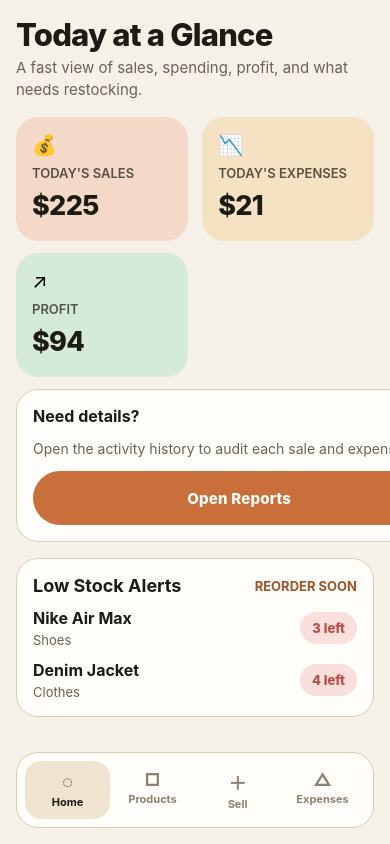
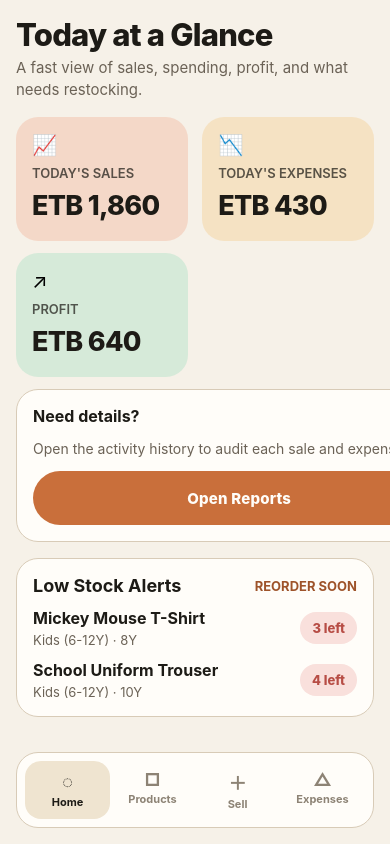
Before and after one commit to eleccrazy/shop_app, a React Native app: screen / in a window 390 px wide. Built offline with nearby package versions, Linux system fonts and the light colour scheme.

Commit message:
refactor: update inventory domain models for kids retail MVP

```diff
--- /dev/null
+++ b/src/content/copy.ts
@@ -0,0 +1,60 @@
+export const copy = {
+  locale: 'en-ET',
+  currencyCode: 'ETB',
+  currencySymbol: 'ETB',
+  dashboard: {
+    title: 'Today at a Glance',
+    subtitle:
+      'A fast view of sales, spending, profit, and what needs restocking.',
+    salesLabel: "Today's Sales",
+    expensesLabel: "Today's Expenses",
+    profitLabel: 'Profit',
+    detailsTitle: 'Need details?',
+    detailsText: 'Open the activity history to audit each sale and expense entry.',
+    openReports: 'Open Reports',
+    lowStockTitle: 'Low Stock Alerts',
+    lowStockAction: 'Reorder Soon',
+    stockLeft: (quantity: number) => `${quantity} left`,
+  },
+  products: {
+    title: 'Products',
+    subtitle: 'Your inventory master list with pricing and stock levels.',
+    addButton: '+ Add Product',
+    buyLabel: 'Buy',
+    sellLabel: 'Sell',
+    quantityUnit: 'pcs',
+  },
+  sell: {
+    title: 'New Sale',
+    subtitle: 'Keep this flow fast for the counter. Search, enter quantity, confirm.',
+    confirmButton: 'Confirm Sale',
+    selectProduct: 'Select Product',
+    searchPlaceholder: 'Search product',
+    saleDetails: 'Sale Details',
+    quantitySold: 'Quantity Sold',
+    expectedTotal: 'Expected total',
+    inStock: 'in stock',
+    sellingAt: 'Selling at',
+  },
+  expenses: {
+    title: 'Expenses',
+    subtitle: 'Track spending so the profit numbers stay honest.',
+    saveButton: 'Save Expense',
+    addTitle: 'Add Expense',
+    whatDidYouBuy: 'What did you buy?',
+    howMuch: 'How much?',
+    recentTitle: 'Recent Expenses',
+  },
+  reports: {
+    title: 'Reports',
+    subtitle: 'A simple audit trail of sales and expenses.',
+    historyTitle: 'History',
+    backButton: 'Back to Dashboard',
+  },
+  tabs: {
+    home: 'Home',
+    products: 'Products',
+    sell: 'Sell',
+    expenses: 'Expenses',
+  },
+} as const;
--- a/src/data/mockData.ts
+++ b/src/data/mockData.ts
@@ -1,37 +1,138 @@
-import type { ActivityEntry, Expense, Product } from '../types/models';
+import type {
+  ActivityEntry,
+  Expense,
+  Product,
+  SaleTransaction,
+  StockLog,
+} from '../types/models';
+
+const now = Date.now();
+const hour = 60 * 60 * 1000;
 
 export const products: Product[] = [
   {
     id: 'p1',
-    name: 'Nike Air Max',
-    buyingPrice: 62,
-    sellingPrice: 88,
-    quantity: 3,
-    category: 'Shoes',
+    name: 'Mickey Mouse T-Shirt',
+    sku: 'KID-TS-001',
+    category: 'Kids (6-12Y)',
+    subCategory: 'Tops',
+    attributes: {
+      size: '8Y',
+      color: 'Red',
+      gender: 'Unisex',
+      brand: 'Local',
+      material: 'Cotton',
+    },
+    costPrice: 420,
+    sellingPrice: 650,
+    currentStock: 3,
+    lowStockThreshold: 5,
+    isActive: true,
+    createdAt: now - 72 * hour,
+    updatedAt: now - 4 * hour,
   },
   {
     id: 'p2',
-    name: 'Adidas Street Runner',
-    buyingPrice: 55,
-    sellingPrice: 79,
-    quantity: 9,
-    category: 'Shoes',
+    name: 'Baby Winter Coat',
+    sku: 'BABY-CT-002',
+    category: 'Baby (0-24M)',
+    subCategory: 'Outerwear',
+    attributes: {
+      size: '12M',
+      color: 'Pink',
+      gender: 'Girl',
+      brand: 'Mothercare',
+      material: 'Wool Blend',
+    },
+    costPrice: 950,
+    sellingPrice: 1350,
+    currentStock: 9,
+    lowStockThreshold: 4,
+    isActive: true,
+    createdAt: now - 120 * hour,
+    updatedAt: now - 2 * hour,
   },
   {
     id: 'p3',
-    name: 'Denim Jacket',
-    buyingPrice: 28,
-    sellingPrice: 49,
-    quantity: 4,
-    category: 'Clothes',
+    name: 'School Uniform Trouser',
+    sku: 'UNI-TR-003',
+    category: 'Kids (6-12Y)',
+    subCategory: 'School Uniform',
+    attributes: {
+      size: '10Y',
+      color: 'Navy Blue',
+      gender: 'Boy',
+      brand: 'Local',
+      material: 'Poly Cotton',
+    },
+    costPrice: 380,
+    sellingPrice: 560,
+    currentStock: 4,
+    lowStockThreshold: 5,
+    isActive: true,
+    createdAt: now - 48 * hour,
+    updatedAt: now - 3 * hour,
   },
   {
     id: 'p4',
-    name: 'Classic Hoodie',
-    buyingPrice: 19,
-    sellingPrice: 35,
-    quantity: 11,
-    category: 'Clothes',
+    name: 'Kids Canvas Shoes',
+    sku: 'SHOE-004',
+    category: 'Shoes',
+    subCategory: 'Casual',
+    attributes: {
+      size: 'EU 31',
+      color: 'White',
+      gender: 'Unisex',
+      brand: 'Local',
+    },
+    costPrice: 700,
+    sellingPrice: 980,
+    currentStock: 11,
+    lowStockThreshold: 4,
+    isActive: true,
+    createdAt: now - 96 * hour,
+    updatedAt: now - hour,
+  },
+];
+
+export const sales: SaleTransaction[] = [
+  {
+    id: 's1',
+    productId: 'p1',
+    productName: 'Mickey Mouse T-Shirt',
+    productSku: 'KID-TS-001',
+    category: 'Kids (6-12Y)',
+    productAttributesSnapshot: {
+      size: '8Y',
+      color: 'Red',
+      gender: 'Unisex',
+    },
+    quantitySold: 2,
+    unitCostPrice: 420,
+    unitSellingPrice: 650,
+    totalRevenue: 1300,
+    totalProfit: 460,
+    currency: 'ETB',
+    soldAt: now - 2 * hour,
+  },
+  {
+    id: 's2',
+    productId: 'p3',
+    productName: 'School Uniform Trouser',
+    productSku: 'UNI-TR-003',
+    category: 'Kids (6-12Y)',
+    productAttributesSnapshot: {
+      size: '10Y',
+      color: 'Navy Blue',
+      gender: 'Boy',
+    },
+    quantitySold: 1,
+    unitCostPrice: 380,
+    unitSellingPrice: 560,
+    totalRevenue: 560,
+    totalProfit: 180,
+    currency: 'ETB',
+    soldAt: now - 5 * hour,
   },
 ];
 
@@ -39,20 +140,44 @@ export const expenses: Expense[] = [
   {
     id: 'e1',
     title: 'Transport',
-    amount: 12,
-    createdAt: 'Today, 08:15',
+    category: 'Transport',
+    amount: 250,
+    expenseDate: now - 8 * hour,
+    recordedAt: now - 8 * hour,
+    currency: 'ETB',
   },
   {
     id: 'e2',
     title: 'Lunch',
-    amount: 9,
-    createdAt: 'Today, 13:05',
+    category: 'Other',
+    amount: 180,
+    expenseDate: now - 3 * hour,
+    recordedAt: now - 3 * hour,
+    currency: 'ETB',
   },
   {
     id: 'e3',
     title: 'Packaging',
-    amount: 6,
-    createdAt: 'Yesterday, 17:40',
+    category: 'Packaging',
+    amount: 120,
+    expenseDate: now - 26 * hour,
+    recordedAt: now - 26 * hour,
+    currency: 'ETB',
+  },
+];
+
+export const stockLogs: StockLog[] = [
+  {
+    id: 'st1',
+    productId: 'p1',
+    productName: 'Mickey Mouse T-Shirt',
+    productSku: 'KID-TS-001',
+    type: 'Restock',
+    quantityBefore: 8,
+    quantityChanged: 5,
+    quantityAfter: 13,
+    loggedAt: now - 30 * hour,
+    notes: 'Weekend restock',
   },
 ];
 
@@ -60,35 +185,45 @@ export const activityFeed: ActivityEntry[] = [
   {
     id: 'a1',
     type: 'sale',
-    title: 'Sold 2 Nike Air Max',
-    amount: 176,
+    title: 'Sold 2 Mickey Mouse T-Shirt',
+    amount: 1300,
     timestamp: 'Today, 14:12',
   },
   {
     id: 'a2',
     type: 'expense',
     title: 'Bought Transport',
-    amount: 12,
+    amount: 250,
     timestamp: 'Today, 08:15',
   },
   {
     id: 'a3',
     type: 'sale',
-    title: 'Sold 1 Denim Jacket',
-    amount: 49,
+    title: 'Sold 1 School Uniform Trouser',
+    amount: 560,
     timestamp: 'Today, 11:30',
   },
   {
     id: 'a4',
     type: 'expense',
     title: 'Bought Lunch',
-    amount: 9,
+    amount: 180,
     timestamp: 'Today, 13:05',
   },
 ];
 
-export const todaysSalesTotal = 225;
-export const todaysExpensesTotal = 21;
-export const todaysProfitTotal = 94;
+export const todaysSalesTotal = sales.reduce(
+  (total, sale) => total + sale.totalRevenue,
+  0,
+);
+export const todaysExpensesTotal = expenses
+  .filter(expense => expense.expenseDate >= now - 24 * hour)
+  .reduce((total, expense) => total + expense.amount, 0);
+export const todaysProfitTotal = sales.reduce(
+  (total, sale) => total + sale.totalProfit,
+  0,
+);
 
-export const lowStockProducts = products.filter(product => product.quantity <= 5);
+export const lowStockProducts = products.filter(
+  product => product.currentStock <= product.lowStockThreshold,
+);
--- a/src/screens/DashboardScreen.tsx
+++ b/src/screens/DashboardScreen.tsx
@@ -5,6 +5,7 @@ import { PrimaryButton } from '../components/PrimaryButton';
 import { Screen } from '../components/Screen';
 import { SectionCard } from '../components/SectionCard';
 import { StatCard } from '../components/StatCard';
+import { copy } from '../content/copy';
 import {
   lowStockProducts,
   todaysExpensesTotal,
@@ -12,6 +13,7 @@ import {
   todaysSalesTotal,
 } from '../data/mockData';
 import { colors, spacing } from '../theme';
+import { formatCurrency } from '../utils/currency';
 
 type DashboardScreenProps = {
   onOpenReports: () => void;
@@ -20,45 +22,52 @@ type DashboardScreenProps = {
 export function DashboardScreen({ onOpenReports }: DashboardScreenProps) {
   return (
     <Screen
-      title="Today at a Glance"
-      subtitle="A fast view of sales, spending, profit, and what needs restocking.">
+      title={copy.dashboard.title}
+      subtitle={copy.dashboard.subtitle}>
       <View style={styles.statGrid}>
         <StatCard
           accentColor="#F4D8C8"
-          icon="💰"
-          label="Today's Sales"
-          value={`$${todaysSalesTotal}`}
+          icon="📈"
+          label={copy.dashboard.salesLabel}
+          value={formatCurrency(todaysSalesTotal)}
         />
         <StatCard
           accentColor="#F5E2C3"
           icon="📉"
-          label="Today's Expenses"
-          value={`$${todaysExpensesTotal}`}
+          label={copy.dashboard.expensesLabel}
+          value={formatCurrency(todaysExpensesTotal)}
         />
         <StatCard
           accentColor="#D6EAD9"
           icon="↗"
-          label="Profit"
-          value={`$${todaysProfitTotal}`}
+          label={copy.dashboard.profitLabel}
+          value={formatCurrency(todaysProfitTotal)}
         />
         <SectionCard>
-          <Text style={styles.promptLabel}>Need details?</Text>
+          <Text style={styles.promptLabel}>{copy.dashboard.detailsTitle}</Text>
           <Text style={styles.promptText}>
-            Open the activity history to audit each sale and expense entry.
+            {copy.dashboard.detailsText}
           </Text>
-          <PrimaryButton label="Open Reports" onPress={onOpenReports} />
+          <PrimaryButton label={copy.dashboard.openReports} onPress={onOpenReports} />
         </SectionCard>
       </View>
 
-      <SectionCard title="Low Stock Alerts" actionLabel="Reorder Soon">
+      <SectionCard
+        title={copy.dashboard.lowStockTitle}
+        actionLabel={copy.dashboard.lowStockAction}>
         {lowStockProducts.map(product => (
           <View key={product.id} style={styles.stockRow}>
             <View>
               <Text style={styles.productName}>{product.name}</Text>
-              <Text style={styles.productMeta}>{product.category}</Text>
+              <Text style={styles.productMeta}>
+                {product.category}
+                {product.attributes.size ? ` · ${product.attributes.size}` : ''}
+              </Text>
             </View>
             <View style={styles.stockBadge}>
-              <Text style={styles.stockBadgeText}>{product.quantity} left</Text>
+              <Text style={styles.stockBadgeText}>
+                {copy.dashboard.stockLeft(product.currentStock)}
+              </Text>
             </View>
           </View>
         ))}
--- a/src/screens/ExpensesScreen.tsx
+++ b/src/screens/ExpensesScreen.tsx
@@ -4,19 +4,31 @@ import { StyleSheet, Text, TextInput, View } from 'react-native';
 import { PrimaryButton } from '../components/PrimaryButton';
 import { Screen } from '../components/Screen';
 import { SectionCard } from '../components/SectionCard';
+import { copy } from '../content/copy';
 import { expenses } from '../data/mockData';
 import { colors, radius, spacing } from '../theme';
+import { formatCurrency } from '../utils/currency';
+
+function formatRelativeExpenseTime(timestamp: number) {
+  const date = new Date(timestamp);
+  return date.toLocaleString('en-ET', {
+    day: 'numeric',
+    hour: '2-digit',
+    minute: '2-digit',
+    month: 'short',
+  });
+}
 
 export function ExpensesScreen() {
   return (
     <Screen
-      title="Expenses"
-      subtitle="Track spending so the profit numbers stay honest."
-      footer={<PrimaryButton label="Save Expense" />}>
-      <SectionCard title="Add Expense">
+      title={copy.expenses.title}
+      subtitle={copy.expenses.subtitle}
+      footer={<PrimaryButton label={copy.expenses.saveButton} />}>
+      <SectionCard title={copy.expenses.addTitle}>
         <TextInput
           editable={false}
-          placeholder="What did you buy?"
+          placeholder={copy.expenses.whatDidYouBuy}
           placeholderTextColor={colors.textMuted}
           style={styles.input}
           value="Transport"
@@ -24,21 +36,21 @@ export function ExpensesScreen() {
         <TextInput
           editable={false}
           keyboardType="decimal-pad"
-          placeholder="How much?"
+          placeholder={copy.expenses.howMuch}
           placeholderTextColor={colors.textMuted}
           style={styles.input}
-          value="$12"
+          value={formatCurrency(12)}
         />
       </SectionCard>
 
-      <SectionCard title="Recent Expenses">
+      <SectionCard title={copy.expenses.recentTitle}>
         {expenses.map(expense => (
           <View key={expense.id} style={styles.row}>
             <View>
               <Text style={styles.title}>{expense.title}</Text>
-              <Text style={styles.meta}>{expense.createdAt}</Text>
+              <Text style={styles.meta}>{formatRelativeExpenseTime(expense.expenseDate)}</Text>
             </View>
-            <Text style={styles.amount}>-${expense.amount}</Text>
+            <Text style={styles.amount}>-{formatCurrency(expense.amount)}</Text>
           </View>
         ))}
       </SectionCard>
--- /dev/null
+++ b/src/utils/currency.ts
@@ -0,0 +1,10 @@
+import { copy } from '../content/copy';
+
+export function formatCurrency(amount: number) {
+  const formattedAmount = new Intl.NumberFormat(copy.locale, {
+    maximumFractionDigits: 0,
+    minimumFractionDigits: 0,
+  }).format(amount);
+
+  return `${copy.currencySymbol} ${formattedAmount}`;
+}
```
Also changed, not shown: src/components/TabBar.tsx (+5 -4 lines), src/screens/ProductsScreen.tsx (+15 -8 lines), src/screens/ReportsScreen.tsx (+14 -5 lines), src/screens/SellScreen.tsx (+18 -12 lines), src/types/models.ts (+78 -4 lines).
